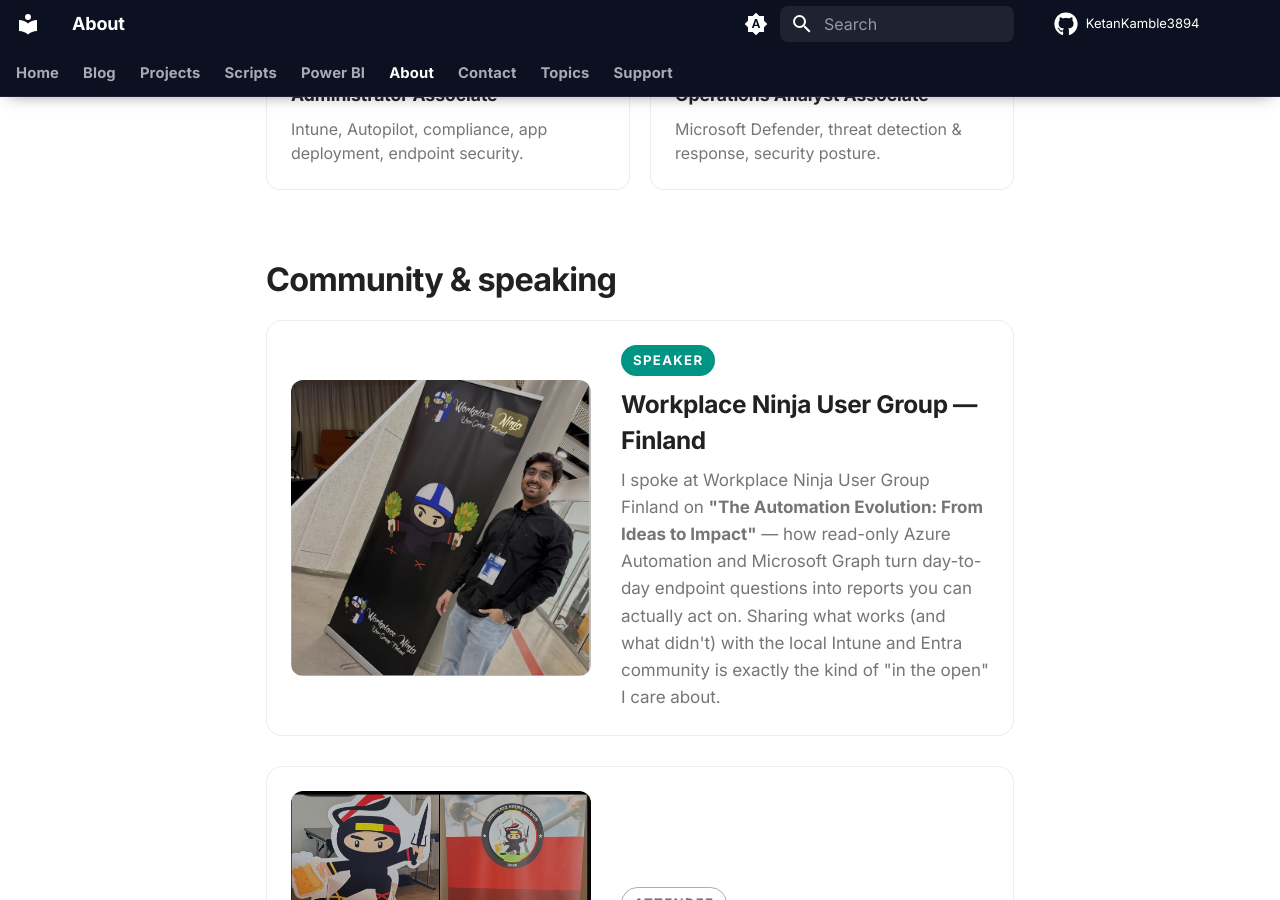
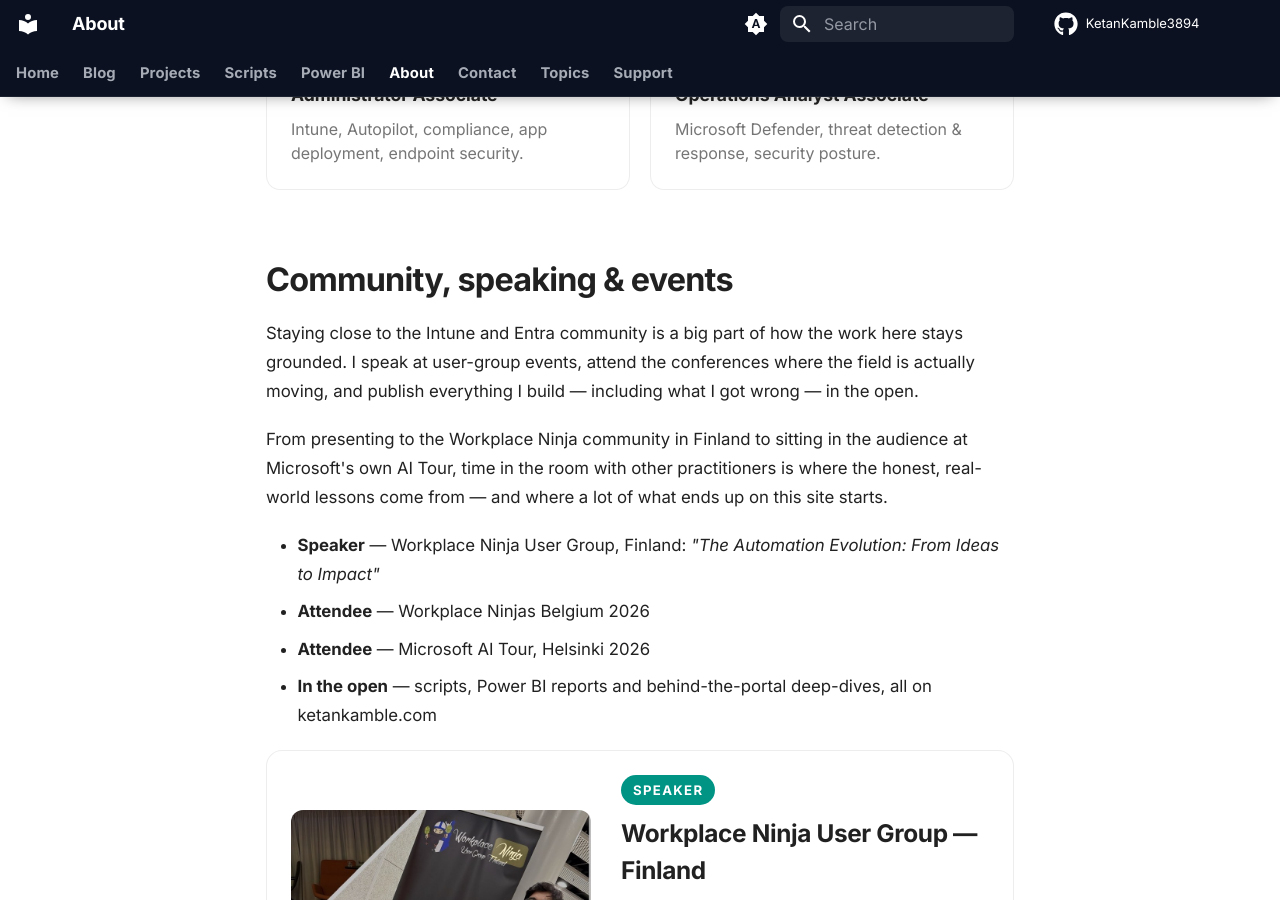
Before and after one commit to KetanKamble3894/KetanKamble3894.github.io, an MkDocs documentation site: the page built from docs/about/index.md, in a window 1280 px wide and 900 px high, scrolled down 1596 px. Built offline with MkDocs 1.6.1 and Material for MkDocs 9.7.7, drawn with Linux system fonts in a browser that asks for light colours; comment, search, counter and statistics services are not loaded; some of the changed text lies outside the part shown.

Commit message:
Add files via upload

```diff
--- a/docs/about/index.md
+++ b/docs/about/index.md
@@ -12,7 +12,7 @@
     <span class="ah-eyebrow">About</span>
     <h1 class="ah-name">Ketan Kamble</h1>
     <div class="ah-role">Microsoft endpoint-management architect · Intune · Entra · Graph</div>
-    <div class="ah-loc">📍 Finland — originally from Pune, India · मराठी माणूс</div>
+    <div class="ah-loc">📍 Finland — originally from Pune, India · मराठी माणूस</div>
     <div class="ah-socials">
       <a href="https://www.linkedin.com/in/ketan-kamble-012a1582" target="_blank" rel="noopener">LinkedIn</a>
       <a href="https://github.com/KetanKamble3894" target="_blank" rel="noopener">GitHub</a>
@@ -55,7 +55,16 @@
   </div>
 </div>
 
-## Community & speaking
+## Community, speaking & events
+
+Staying close to the Intune and Entra community is a big part of how the work here stays grounded. I speak at user-group events, attend the conferences where the field is actually moving, and publish everything I build — including what I got wrong — in the open.
+
+From presenting to the Workplace Ninja community in Finland to sitting in the audience at Microsoft's own AI Tour, time in the room with other practitioners is where the honest, real-world lessons come from — and where a lot of what ends up on this site starts.
+
+- **Speaker** — Workplace Ninja User Group, Finland: *"The Automation Evolution: From Ideas to Impact"*
+- **Attendee** — Workplace Ninjas Belgium 2026
+- **Attendee** — Microsoft AI Tour, Helsinki 2026
+- **In the open** — scripts, Power BI reports and behind-the-portal deep-dives, all on ketankamble.com
 
 <div class="community">
   <img src="../assets/img/about/wnug-finland.jpg" alt="Ketan Kamble speaking at Workplace Ninja User Group Finland" class="comm-photo">
@@ -72,6 +81,15 @@
     <span class="comm-badge alt">Attendee</span>
     <h3>Workplace Ninjas Belgium 2026</h3>
     <p>I attended Workplace Ninjas Belgium 2026 — one of Europe's sharpest gatherings for Intune, Entra and endpoint-security practitioners. Staying close to how the best in the field actually solve these problems is how the writing here stays current and honest.</p>
+  </div>
+</div>
+
+<div class="community">
+  <img src="../assets/img/about/msft-aitour-helsinki.jpg" alt="Ketan Kamble at Microsoft AI Tour, Helsinki 2026" class="comm-photo">
+  <div class="comm-body">
+    <span class="comm-badge alt">Attendee</span>
+    <h3>Microsoft AI Tour — Helsinki 2026</h3>
+    <p>I attended Microsoft AI Tour in Helsinki — Microsoft's own look at where AI and the Modern Workspace are heading. Hearing the platform direction first-hand, straight from the source, is part of keeping the tooling and writing here aligned with where Intune, Entra and Copilot are actually going.</p>
   </div>
 </div>
 
--- a/mkdocs.yml
+++ b/mkdocs.yml
@@ -20,7 +20,6 @@
     - navigation.tabs
     - navigation.tabs.sticky
     - navigation.top
-    - navigation.instant
     - navigation.tracking
     - navigation.footer
     - toc.follow
```
Also changed, not shown: docs/assets/img/about/msft-aitour-helsinki.jpg (added), docs/assets/img/banners/noncompliant-devices.png, docs/assets/img/noncompliant-graph-flow.png, docs/assets/img/noncompliant-report.png.
